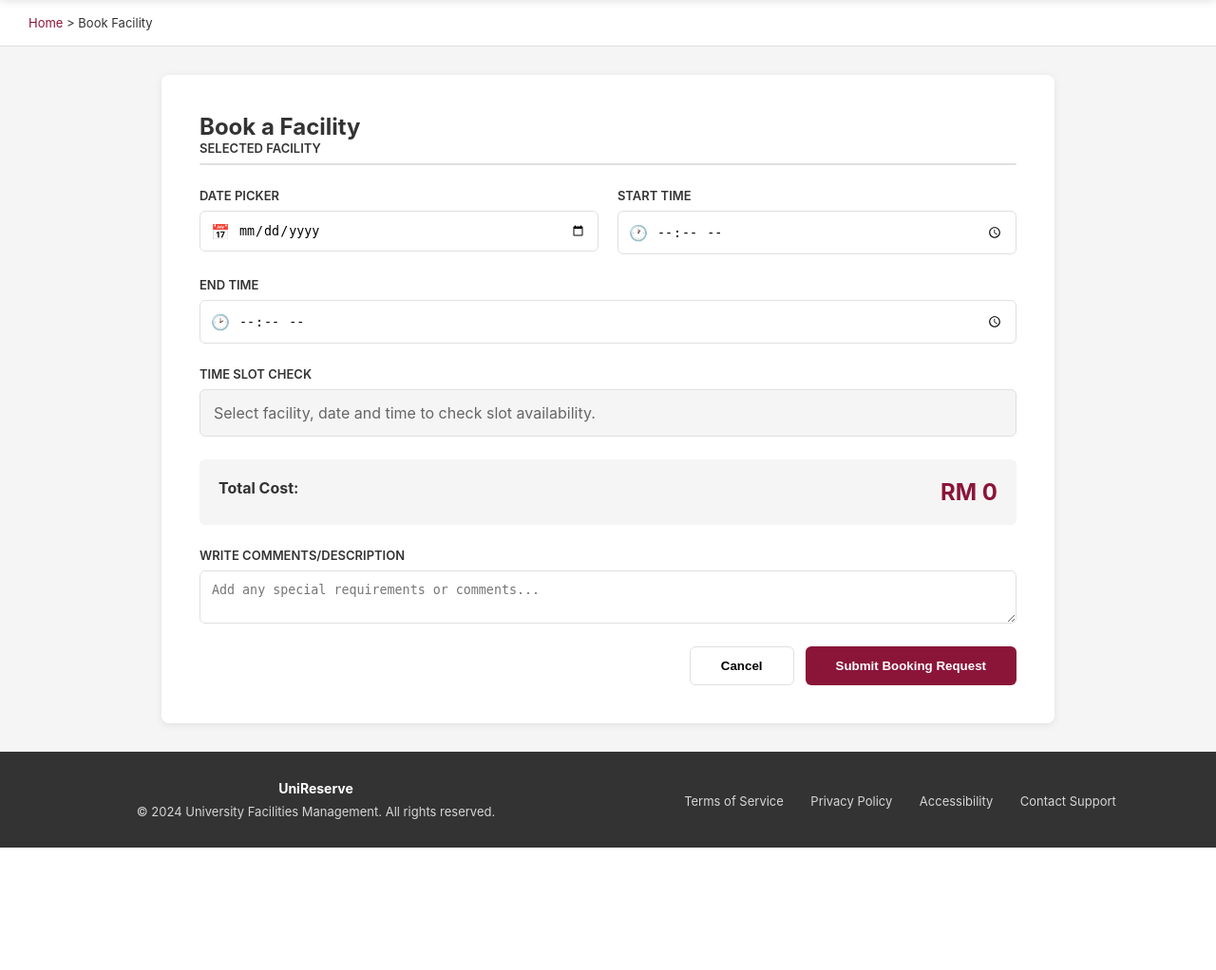
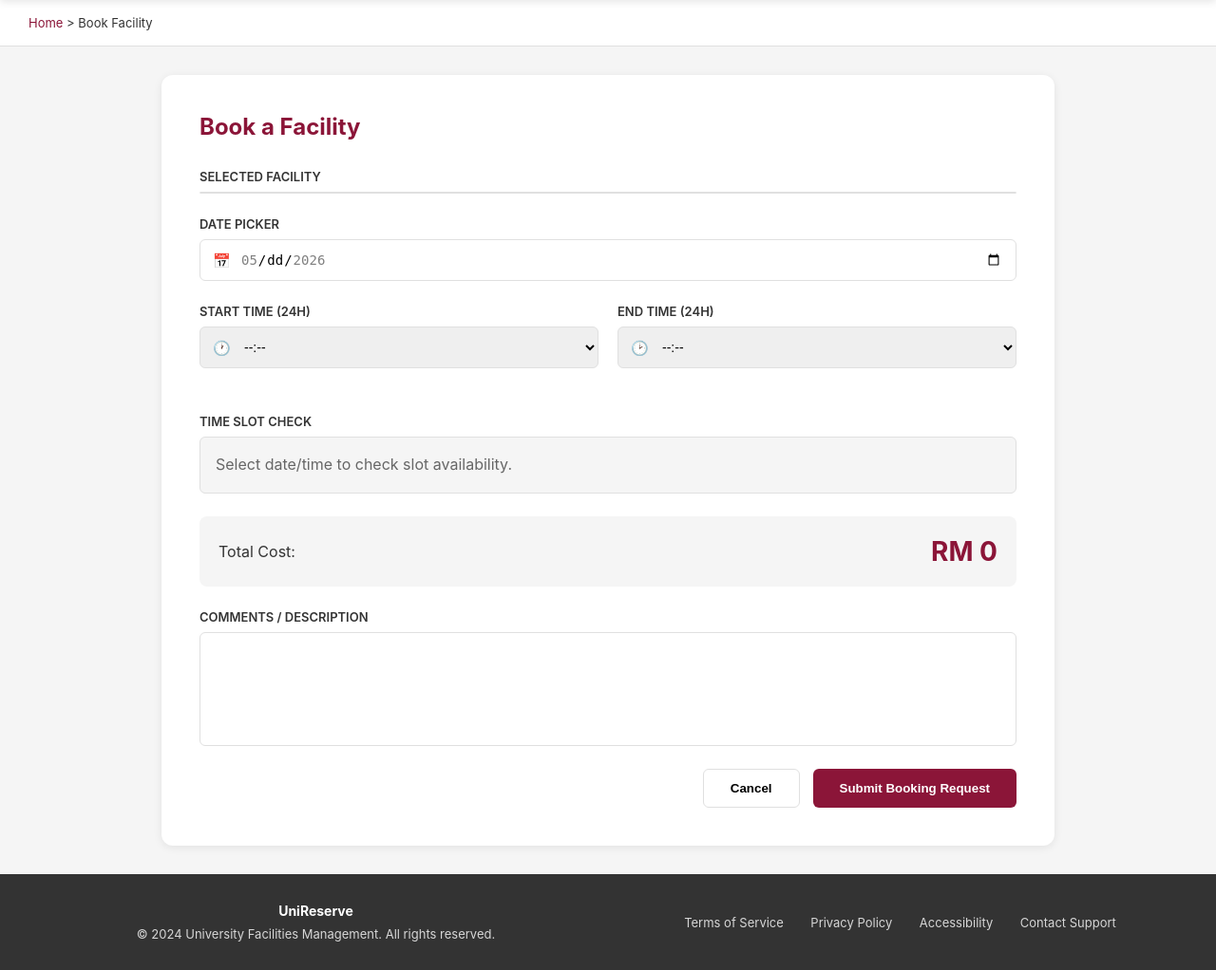
Before and after one commit to ZiRui-05/utm_space_online_rooms_and_facilities_booking_system, a PHP site: page /pages/app/booking.php in a window 1280 px wide. Shown: the part 68-1090 px from the top of the page at 95% size. Before the commit the page ends 961 px from the top, so only its background shows below. Run offline with PHP 8.4, Linux system fonts and the light colour scheme; data that the repository does not hold is empty.

Commit message:
Update booking.php

```diff
--- a/pages/app/booking.php
+++ b/pages/app/booking.php
@@ -106,35 +106,378 @@ if (!$selectedResource && $resourceName !== '') {
 ?>
 <!DOCTYPE html>
 <html lang="en">
-<head><meta charset="UTF-8"><meta name="viewport" content="width=device-width, initial-scale=1.0"><title>Book Facility - UNIRESERVE</title>
+
+<head>
+
+<meta charset="UTF-8">
+
+<meta name="viewport"
+content="width=device-width, initial-scale=1.0">
+
+<title>
+    Book Facility - UNIRESERVE
+</title>
+
 <style>
-/* keep existing styles */
-*{margin:0;padding:0;box-sizing:border-box}:root{--primary-color:#8b1538;--primary-hover:#a01d48;--text-dark:#333;--text-light:#666;--border-light:#e0e0e0;--white:#fff;--bg-light:#f5f5f5;--success:#388e3c;--danger:#d32f2f}
-body{font-family:-apple-system,BlinkMacSystemFont,'Segoe UI','Roboto','Oxygen','Ubuntu',sans-serif;color:var(--text-dark);background:var(--bg-light)}
-.breadcrumb{padding:16px 30px;background:var(--white);border-bottom:1px solid var(--border-light);font-size:13px}.breadcrumb a{color:var(--primary-color);text-decoration:none}
-.container{max-width:1000px;margin:30px auto;padding:0 30px}.booking-form{background:var(--white);border-radius:8px;padding:40px;box-shadow:0 2px 8px rgba(0,0,0,.08)}
-.form-group{margin-bottom:24px}.form-group label{display:block;font-size:13px;font-weight:600;margin-bottom:8px;text-transform:uppercase}
-.form-row{display:grid;grid-template-columns:1fr 1fr;gap:20px}.input-wrapper{position:relative;display:flex;align-items:center}.input-icon{position:absolute;left:12px}
-.input-wrapper input,.input-wrapper select,.input-wrapper textarea{width:100%;padding:12px 12px 12px 40px;border:1px solid var(--border-light);border-radius:6px}
-.facility-list{border:1px solid var(--border-light);border-radius:6px;max-height:220px;overflow-y:auto}.facility-item{padding:12px;border-bottom:1px solid var(--border-light);display:flex;gap:12px;align-items:center}
-.slot-status{padding:14px;border:1px solid var(--border-light);border-radius:6px;background:var(--bg-light);color:var(--text-light)}
-.slot-status ul{margin-left:18px;margin-top:8px}.total-cost{background:var(--bg-light);padding:20px;border-radius:6px;display:flex;justify-content:space-between;margin-bottom:24px;font-weight:700}.total-cost-value{color:var(--primary-color);font-size:24px}
-.button-group{display:flex;gap:12px;justify-content:flex-end}.btn-submit,.btn-cancel{padding:12px 32px;border-radius:6px;font-weight:600;cursor:pointer}.btn-submit{background:var(--primary-color);color:#fff;border:none}.btn-cancel{background:#fff;border:1px solid var(--border-light)}
-</style></head>
+
+*{
+    margin:0;
+    padding:0;
+    box-sizing:border-box;
+}
+
+:root{
+    --primary-color:#8b1538;
+    --primary-hover:#a01d48;
+    --text-dark:#333;
+    --text-light:#666;
+    --border-light:#e0e0e0;
+    --white:#fff;
+    --bg-light:#f5f5f5;
+    --success:#388e3c;
+    --danger:#d32f2f;
+}
+
+body{
+    font-family:-apple-system,BlinkMacSystemFont,'Segoe UI','Roboto','Oxygen','Ubuntu',sans-serif;
+    color:var(--text-dark);
+    background:var(--bg-light);
+}
+
+/* BREADCRUMB */
+
+.breadcrumb{
+    padding:16px 30px;
+    background:var(--white);
+    border-bottom:1px solid var(--border-light);
+    font-size:13px;
+}
+
+.breadcrumb a{
+    color:var(--primary-color);
+    text-decoration:none;
+}
+
+/* CONTAINER */
+
+.container{
+    max-width:1000px;
+    margin:30px auto;
+    padding:0 30px;
+}
+
+/* FORM */
+
+.booking-form{
+    background:var(--white);
+    border-radius:12px;
+    padding:40px;
+    box-shadow:0 2px 10px rgba(0,0,0,.08);
+}
+
+.booking-form h2{
+    margin-bottom:30px;
+    color:var(--primary-color);
+}
+
+/* FORM GROUP */
+
+.form-group{
+    margin-bottom:24px;
+}
+
+.form-group label{
+    display:block;
+    font-size:13px;
+    font-weight:600;
+    margin-bottom:8px;
+    text-transform:uppercase;
+}
+
+/* FORM ROW */
+
+.form-row{
+    display:grid;
+    grid-template-columns:1fr 1fr;
+    gap:20px;
+    margin-bottom: 24px;
+}
+
+.form-group .input-wrapper input[type="date"] {
+    max-width: 100%;
+}
+
+/* INPUT */
+
+.input-wrapper{
+    position:relative;
+    display:flex;
+    align-items:center;
+}
+
+.input-icon{
+    position:absolute;
+    left:14px;
+    font-size:15px;
+}
+
+.input-wrapper input,
+.input-wrapper select,
+.input-wrapper textarea{
+    width:100%;
+    padding:12px 14px 12px 42px;
+    border:1px solid var(--border-light);
+    border-radius:6px;
+    font-size:14px;
+    outline:none;
+}
+
+.input-wrapper textarea{
+    min-height:120px;
+    resize:none;
+    padding-left:14px;
+}
+
+/* FACILITY LIST */
+
+.facility-list{
+    border:1px solid var(--border-light);
+    border-radius:6px;
+    max-height:220px;
+    overflow-y:auto;
+}
+
+.facility-item{
+    padding:14px;
+    border-bottom:1px solid var(--border-light);
+    display:flex;
+    gap:12px;
+    align-items:center;
+}
+
+/* SLOT */
+
+.slot-status{
+    padding:16px;
+    border:1px solid var(--border-light);
+    border-radius:6px;
+    background:var(--bg-light);
+    color:var(--text-light);
+    line-height:1.6;
+}
+
+.slot-status ul{
+    margin-left:18px;
+    margin-top:8px;
+}
+
+/* COST */
+
+.total-cost{
+    background:var(--bg-light);
+    padding:20px;
+    border-radius:8px;
+    display:flex;
+    justify-content:space-between;
+    align-items:center;
+    margin-bottom:24px;
+}
+
+.total-cost-value{
+    color:var(--primary-color);
+    font-size:28px;
+    font-weight:700;
+}
+
+/* BUTTONS */
+
+.button-group{
+    display:flex;
+    justify-content:flex-end;
+    gap:14px;
+}
+
+.btn-submit,
+.btn-cancel{
+    padding:12px 28px;
+    border-radius:6px;
+    font-weight:600;
+    cursor:pointer;
+    transition:.3s;
+}
+
+.btn-submit{
+    background:var(--primary-color);
+    color:white;
+    border:none;
+}
+
+.btn-submit:hover{
+    background:var(--primary-hover);
+}
+
+.btn-cancel{
+    background:white;
+    border:1px solid var(--border-light);
+}
+
+.btn-cancel:hover{
+    background:#f3f3f3;
+}
+
+/* MOBILE */
+
+@media(max-width:768px){
+
+    .form-row{
+        grid-template-columns:1fr;
+    }
+
+    .booking-form{
+        padding:24px;
+    }
+
+    .button-group{
+        flex-direction:column;
+    }
+
+}
+
+</style>
+
+</head>
+
 <body>
-<?php $currentPage = 'booking'; include __DIR__ . '/../../includes/header.php'; ?>
-<div class="breadcrumb"><a href="../../homepage.php">Home</a><span> > </span><span>Book Facility</span></div>
-<div class="container"><div class="booking-form"><h2>Book a Facility</h2>
+
+<?php
+$currentPage = 'booking';
+include __DIR__ . '/../../includes/header.php';
+?>
+
+<!-- BREADCRUMB -->
+
+<div class="breadcrumb">
+
+    <a href="../../homepage.php">
+        Home
+    </a>
+
+    <span> > </span>
+
+    <span>
+        Book Facility
+    </span>
+
+</div>
+
+<!-- MAIN -->
+
+<div class="container">
+
+    <div class="booking-form">
+
+        <h2>
+            Book a Facility
+        </h2>
+
 <form id="booking-form" onsubmit="submitBooking(event)">
-<div class="form-group"><label>Selected Facility</label><div class="facility-list" id="resource-list"></div></div>
-<div class="form-row"><div class="form-group"><label>Date Picker</label><div class="input-wrapper"><span class="input-icon">📅</span><input type="date" id="booking-date" required onchange="checkTimeSlots()"></div></div>
-<div class="form-group"><label>Start Time</label><div class="input-wrapper"><span class="input-icon">🕐</span><input type="time" id="booking-time" required onchange="checkTimeSlots()"></div></div></div>
-<div class="form-group"><label>End Time</label><div class="input-wrapper"><span class="input-icon">🕑</span><input type="time" id="booking-end-time" required onchange="checkTimeSlots()"></div></div>
-<div class="form-group"><label>Time Slot Check</label><div id="slot-check" class="slot-status">Select date/time to check slot availability.</div></div>
-<div class="total-cost"><div><div>Total Cost:</div><div id="original-price" style="font-size:13px;font-weight:500;color:var(--text-light);"></div><div id="discount-note" style="font-size:12px;color:var(--success);"></div></div><div class="total-cost-value" id="total-cost">RM 0</div></div>
-<div class="form-group"><label>Write Comments/Description</label><div class="input-wrapper"><textarea id="comments" placeholder="Add any special requirements or comments..." style="padding-left:12px;"></textarea></div></div>
-<div class="button-group"><button type="button" class="btn-cancel" onclick="goHome()">Cancel</button><button type="submit" class="btn-submit">Submit Booking Request</button></div>
-</form></div></div>
+    <div class="form-group">
+        <label>Selected Facility</label>
+        <div class="facility-list" id="resource-list"></div>
+    </div>
+
+    <div class="form-group">
+        <label>Date Picker</label>
+        <div class="input-wrapper">
+            <span class="input-icon">📅</span>
+            <input type="date" id="booking-date" required onchange="checkTimeSlots()">
+        </div>
+    </div>
+
+<div class="form-row">
+    <div class="form-group">
+        <label>Start Time (24h)</label>
+        <div class="input-wrapper">
+            <span class="input-icon">🕐</span>
+            <select id="booking-time" class="time-select" required onchange="checkTimeSlots()"></select>
+        </div>
+    </div>
+    <div class="form-group">
+        <label>End Time (24h)</label>
+        <div class="input-wrapper">
+            <span class="input-icon">🕑</span>
+            <select id="booking-end-time" class="time-select" required onchange="checkTimeSlots()"></select>
+        </div>
+    </div>
+</div>
+
+    <div class="form-group">
+        <label>Time Slot Check</label>
+        <div id="slot-check" class="slot-status">Select date/time to check slot availability.</div>
+    </div>
+
+    </form>
+
+            <!-- TOTAL -->
+
+            <div class="total-cost">
+
+                <div>
+
+                    <div>
+                        Total Cost:
+                    </div>
+
+                    <div id="original-price"
+                    style="font-size:13px;
+                    font-weight:500;
+                    color:var(--text-light);">
+                    </div>
+
+                    <div id="discount-note"
+                    style="font-size:12px;
+                    color:var(--success);">
+                    </div>
+
+                </div>
+
+                <div class="total-cost-value"
+                id="total-cost">
+                    RM 0
+                </div>
+            </div>
+
+            <!-- COMMENTS -->
+
+            <div class="form-group">
+
+                <label>
+                    Comments / Description
+                </label>
+                <div class="input-wrapper">
+
+                    <textarea id="comments"
+                    placeholder="Add any special requirements or comments...">
+                    </textarea>
+                </div>
+            </div>
+
+            <!-- BUTTON -->
+
+            <div class="button-group">
+                <button type="button"
+                class="btn-cancel"
+                onclick="goHome()">
+                    Cancel
+                </button>
+                <button type="submit" class="btn-submit">Submit Booking Request</button>
+            </div>
+        </form>
+    </div>
+</div>
+</body>
+</html>
+
 <?php include __DIR__ . '/../../includes/footer.php'; ?>
 <script>
 const resourceType = <?= json_encode($resourceType) ?>;
@@ -142,54 +485,117 @@ const options = <?= json_encode($resourceOptions, JSON_UNESCAPED_UNICODE|JSON_UN
 const initialSelectedId = <?= (int)($selectedResource['id'] ?? 0) ?>;
 const role = <?= json_encode($currentRole) ?>;
 const freeRoles = ['student','staff','admin','facility_manager'];
-function formatCost(price){ return freeRoles.includes(role) ? 'Free' : `RM ${price}`; }
-function renderResources(){
- const wrap=document.getElementById('resource-list');
- wrap.innerHTML=options.map(o=>`<label class="facility-item"><input type="radio" name="facility" value="${o.id}" ${o.id===initialSelectedId?'checked':''} onchange="updateCost();checkTimeSlots();"><div><div style="font-weight:600;">${o.name}</div><div style="font-size:12px;color:var(--text-light);">Type: ${o.type||resourceType} | Capacity: ${o.capacity||'-'} | Cost: ${formatCost(o.price)}</div></div></label>`).join('');
+
+// Initialize Constraints on Page Load
+document.addEventListener('DOMContentLoaded', () => {
+    setupDateConstraints();
+    setupTimeConstraints();
+    renderResources();
+    updateCost();
+});
+
+function setupDateConstraints() {
+    const dateInput = document.getElementById('booking-date');
+    const today = new Date();
+
+    // Student/User range: Current date + 2 days (Total 3 days)
+    const maxDate = new Date();
+    maxDate.setDate(today.getDate() + 2);
+
+    // Format to YYYY-MM-DD
+    const formatDate = (d) => d.toISOString().split('T')[0];
+
+    dateInput.min = formatDate(today);
+    dateInput.max = formatDate(maxDate);
+
+    // Block Weekends (Saturday/Sunday)
+    dateInput.addEventListener('input', (e) => {
+        const day = new Date(e.target.value).getUTCDay();
+        if ([0, 6].includes(day)) {
+            alert('Bookings are only available from Monday to Friday.');
+            e.target.value = '';
+        }
+    });
 }
-function selectedOption(){const s=document.querySelector('input[name="facility"]:checked'); return s?options.find(o=>o.id===Number(s.value)):null;}
-function updateCost(){
- const s=selectedOption();
- const total=document.getElementById('total-cost');
- const original=document.getElementById('original-price');
- const discount=document.getElementById('discount-note');
- if(!s){ total.textContent='RM 0'; original.textContent=''; discount.textContent=''; return; }
- if(freeRoles.includes(role)){
-   total.textContent='Free';
-   original.innerHTML=`Original: <span style="text-decoration:line-through;">RM ${s.price}</span>`;
-   discount.textContent='Free (100% discount applied)';
- } else {
-   total.textContent=`RM ${s.price}`;
-   original.textContent='';
-   discount.textContent='';
- }
+
+function populateTimeDropdowns() {
+    const startSelect = document.getElementById('booking-time');
+    const endSelect = document.getElementById('booking-end-time');
+    let options = '<option value="">--:--</option>';
+
+    // Loop from 8 to 17 (5 PM)
+    for (let h = 8; h <= 17; h++) {
+        for (let m = 0; m < 60; m += 15) {
+            // Stop exactly at 17:00
+            if (h === 17 && m > 0) break;
+
+            let hh = h.toString().padStart(2, '0');
+            let mm = m.toString().padStart(2, '0');
+            let time = `${hh}:${mm}`;
+            options += `<option value="${time}">${time}</option>`;
+        }
+    }
+    startSelect.innerHTML = options;
+    endSelect.innerHTML = options;
 }
-async function checkTimeSlots(){
- const s=selectedOption(); const date=document.getElementById('booking-date').value; const t=document.getElementById('booking-time').value; const end=document.getElementById('booking-end-time').value; const el=document.getElementById('slot-check');
- if(!s||!date||!t||!end){el.textContent='Select facility, date and time to check slot availability.';return;}
- if(end<=t){el.textContent='End time must be later than start time.';return;}
- const res=await fetch(`booking.php?check_slots=1&resource_type=${encodeURIComponent(resourceType)}&resource_id=${s.id}&date=${encodeURIComponent(date)}`);
- const data=await res.json();
- if(!data.success){el.textContent='Unable to check availability right now.';return;}
- if(!data.slots.length){el.innerHTML='<strong>Available</strong><div>No upcoming booked/pending slots for selected date.</div>';return;}
- el.innerHTML=`<strong>Upcoming Booked / Pending Slots</strong><ul>${data.slots.map(x=>`<li>${x.start} - ${x.end} (${x.status})</li>`).join('')}</ul>`;
+
+// Call this in your DOMContentLoaded
+document.addEventListener('DOMContentLoaded', () => {
+    populateTimeDropdowns();
+    setupDateConstraints();
+    // ... rest of your init code
+});
+
+function validateDuration() {
+    const start = document.getElementById('booking-time').value;
+    const end = document.getElementById('booking-end-time').value;
+    const el = document.getElementById('slot-check');
+
+    if (start && end) {
+        const startTime = new Date(`1970-01-01T${start}:00`);
+        const endTime = new Date(`1970-01-01T${end}:00`);
+        const diffInMinutes = (endTime - startTime) / (1000 * 60);
+
+        if (diffInMinutes < 60) {
+            el.innerHTML = '<span style="color:var(--danger)">Minimum booking duration is 1 hour.</span>';
+            return false;
+        }
+    }
+    return true;
 }
-async function submitBooking(e){
- e.preventDefault();
- const s=selectedOption();
- const bookingDate=document.getElementById('booking-date').value;
- const startTime=document.getElementById('booking-time').value;
- const endTime=document.getElementById('booking-end-time').value;
- const comments=document.getElementById('comments').value.trim();
- if(!s||!bookingDate||!startTime||!endTime){alert('Please complete all required fields.');return;}
- if(endTime<=startTime){alert('End time must be later than start time.');return;}
- const body=new URLSearchParams({resource_type:resourceType,resource_id:String(s.id),booking_date:bookingDate,start_time:startTime,end_time:endTime,comments,purpose:`Booking for ${s.name}`});
- const res=await fetch('../../api/booking/create_booking.php',{method:'POST',headers:{'Content-Type':'application/x-www-form-urlencoded'},body:body.toString()});
- const data=await res.json();
- if(!data.success){alert(data.message||'Failed to submit booking request.');return;}
- alert('Booking request submitted successfully!');
- window.location.href='profile.php';
+
+// Update checkTimeSlots to include these new rules
+async function checkTimeSlots() {
+    const s = selectedOption();
+    const date = document.getElementById('booking-date').value;
+    const t = document.getElementById('booking-time').value;
+    const end = document.getElementById('booking-end-time').value;
+    const el = document.getElementById('slot-check');
+
+    if (!s || !date || !t || !end) {
+        el.textContent = 'Select facility, date and time to check slot availability.';
+        return;
+    }
+
+    if (end <= t) {
+        el.innerHTML = '<span style="color:var(--danger)">End time must be later than start time.</span>';
+        return;
+    }
+
+    if (!validateDuration()) return;
+
+    const res = await fetch(`booking.php?check_slots=1&resource_type=${encodeURIComponent(resourceType)}&resource_id=${s.id}&date=${encodeURIComponent(date)}`);
+    const data = await res.json();
+
+    if (!data.success) { el.textContent = 'Unable to check availability.'; return; }
+
+    if (!data.slots.length) {
+        el.innerHTML = '<strong style="color:var(--success)">Available</strong><div>No existing bookings for this date.</div>';
+        return;
+    }
+    el.innerHTML = `<strong>Booked Slots</strong><ul>${data.slots.map(x => `<li>${x.start} - ${x.end}</li>`).join('')}</ul>`;
 }
-function goHome(){window.location.href='../../homepage.php';}
-document.addEventListener('DOMContentLoaded',()=>{renderResources();updateCost();checkTimeSlots();});
+
+// Rest of your functions (formatCost, renderResources, updateCost, submitBooking, etc.)
+// ...
 </script></body></html>
```
